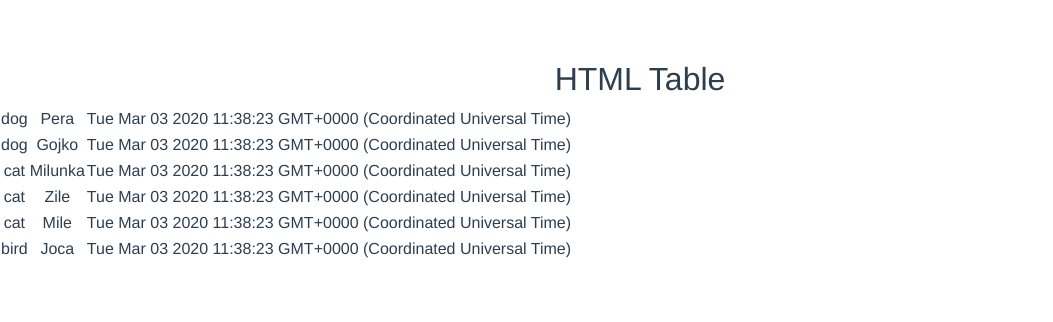
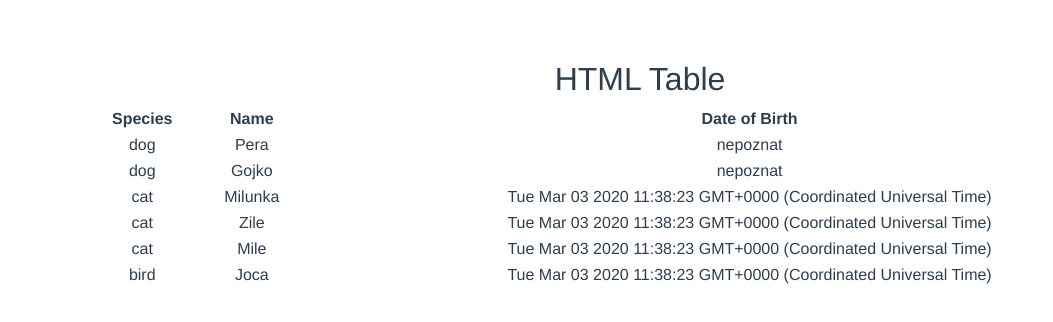
Before and after one commit to nikola-96/Zoo-second-version, a Vue app: page / in a window 1280 px wide. Shown: the top 322 px of the page, without its empty margins (0-1053 px from the left). Built offline with nearby package versions, Linux system fonts and the light colour scheme.

Commit message:
Zadatak 2

```diff
--- a/src/App.vue
+++ b/src/App.vue
@@ -1,6 +1,12 @@
 <template>
   <div id="app">
-    <AnimalList />
+    <b-container class="bv-example-row">
+      <b-row>
+        <b-col>
+          <AnimalList />
+        </b-col>
+      </b-row>
+    </b-container>
   </div>
 </template>
 
--- a/src/components/AnimalList.vue
+++ b/src/components/AnimalList.vue
@@ -1,11 +1,15 @@
 <template>
   <div>
     <h2>HTML Table</h2>
-    <table>
+
+    <table class="container">
+      <th>Species</th>
+      <th>Name</th>
+      <th>Date of Birth</th>
       <tr v-for="animal in animals" :key="animal.name">
         <td>{{ animal.species }}</td>
         <td>{{ animal.name }}</td>
-        <td>{{ animal.date_of_birth }}</td>
+        <td>{{isTheyHaveBirdht( animal.date_of_birth )}}</td>
       </tr>
     </table>
   </div>
@@ -16,14 +20,22 @@ export default {
   data() {
     return {
       animals: [
-        { species: "dog", name: "Pera", date_of_birth: new Date() },
-        { species: "dog", name: "Gojko", date_of_birth: new Date() },
+        { species: "dog", name: "Pera", date_of_birth: null },
+        { species: "dog", name: "Gojko", date_of_birth: null },
         { species: "cat", name: "Milunka", date_of_birth: new Date() },
         { species: "cat", name: "Zile", date_of_birth: new Date() },
         { species: "cat", name: "Mile", date_of_birth: new Date() },
         { species: "bird", name: "Joca", date_of_birth: new Date() }
       ]
     };
+  },
+  methods: {
+    isTheyHaveBirdht(date) {
+      if (!date) {
+        return "nepoznat";
+      }
+      return date;
+    }
   }
 };
 </script>
```
